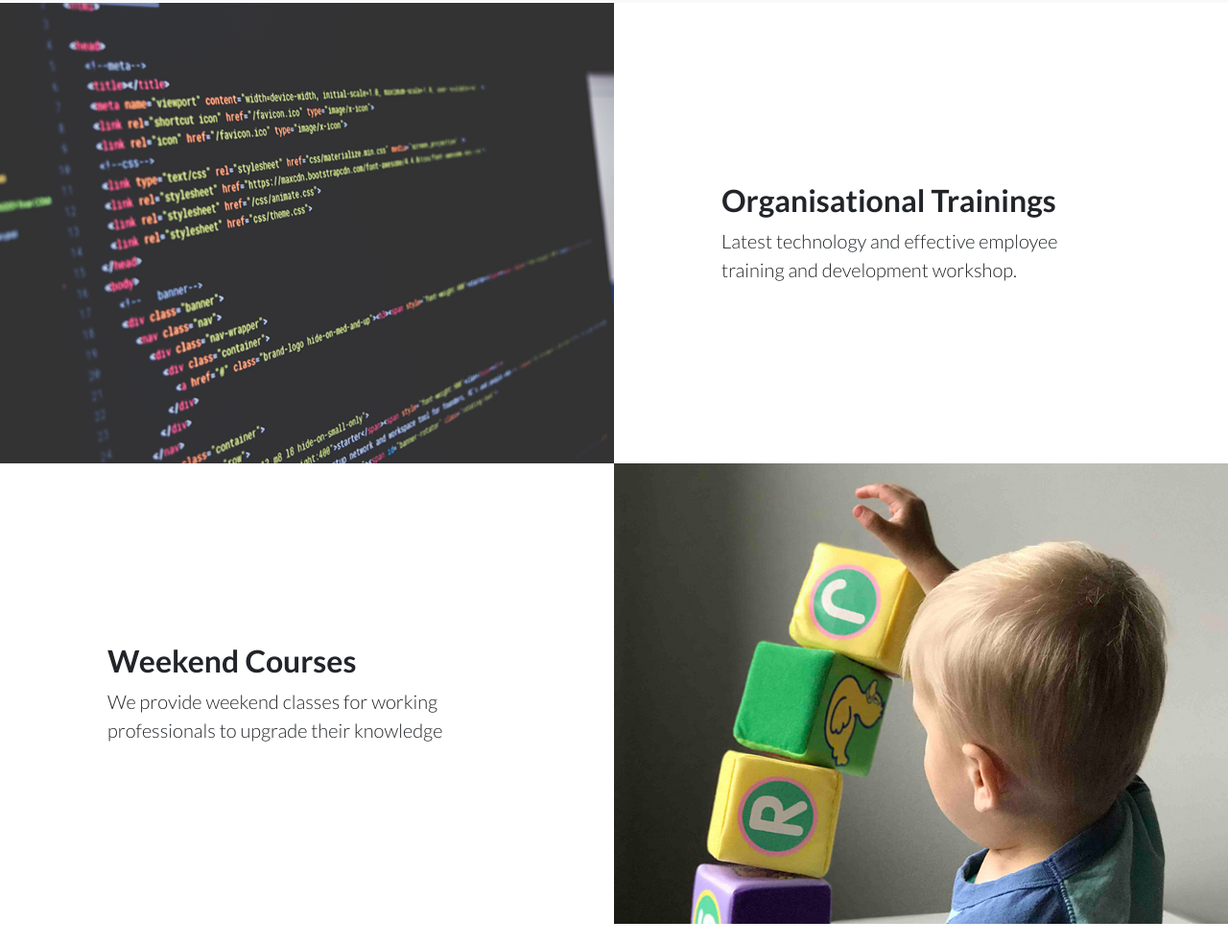
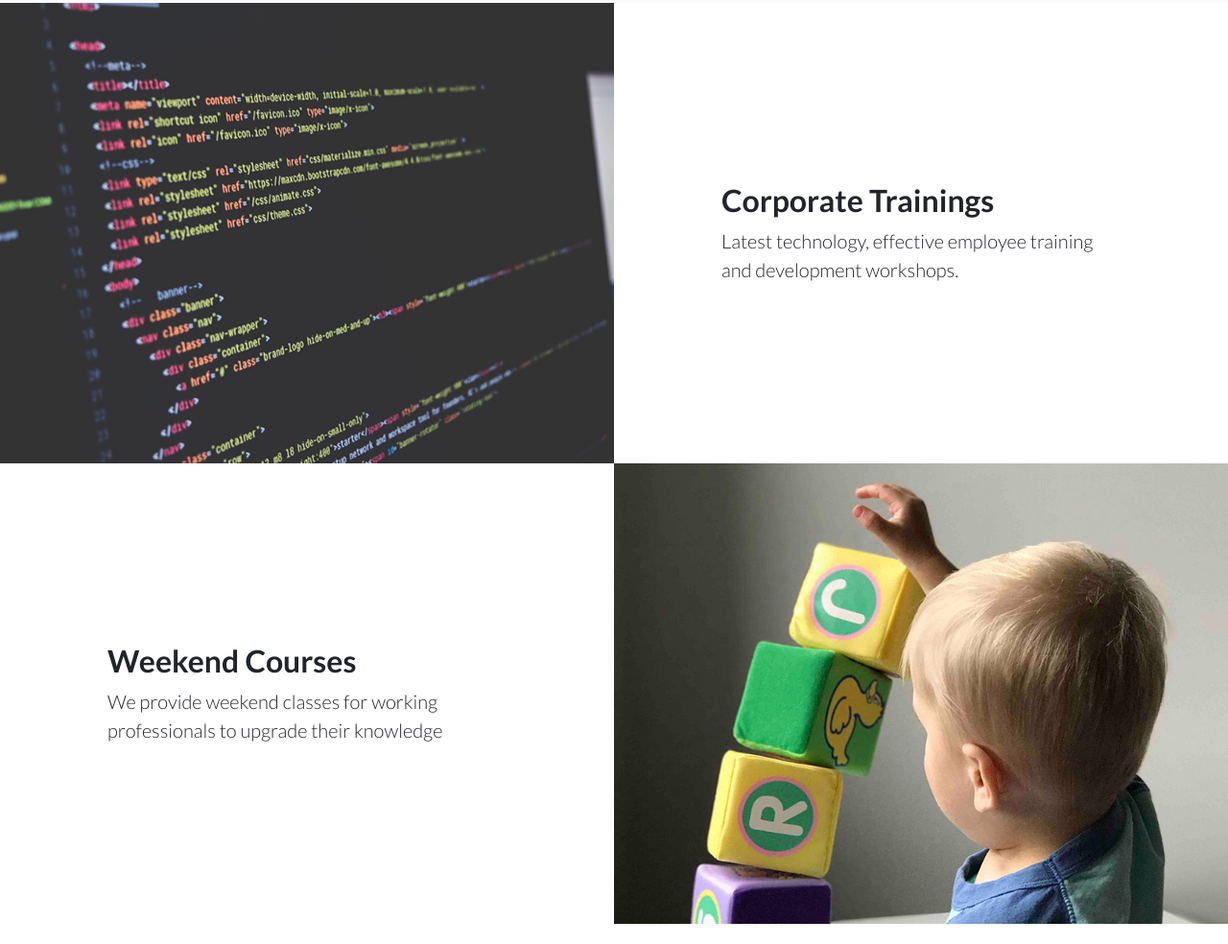
Before and after one commit to sanjushekhawat777/cloudfame, a website: page index.html in a window 1280 px wide. Shown: the part 1014-1998 px from the top of the page at 96% size. Drawn offline with Linux system fonts and the light colour scheme.

Commit message:
Update index.html

```diff
--- a/index.html
+++ b/index.html
@@ -105,8 +105,8 @@
       <div class="row no-gutters">
         <div class="col-lg-6 text-white showcase-img" style="background-image: url('img/bg-showcase-2.jpg');"></div>
         <div class="col-lg-6 my-auto showcase-text">
-          <h2>Organisational Trainings</h2>
-          <p class="lead mb-0">Latest technology and effective employee training and development workshop.</p>
+          <h2>Corporate Trainings</h2>
+          <p class="lead mb-0">Latest technology, effective employee training and development workshops.</p>
         </div>
       </div>
       <div class="row no-gutters">
```
